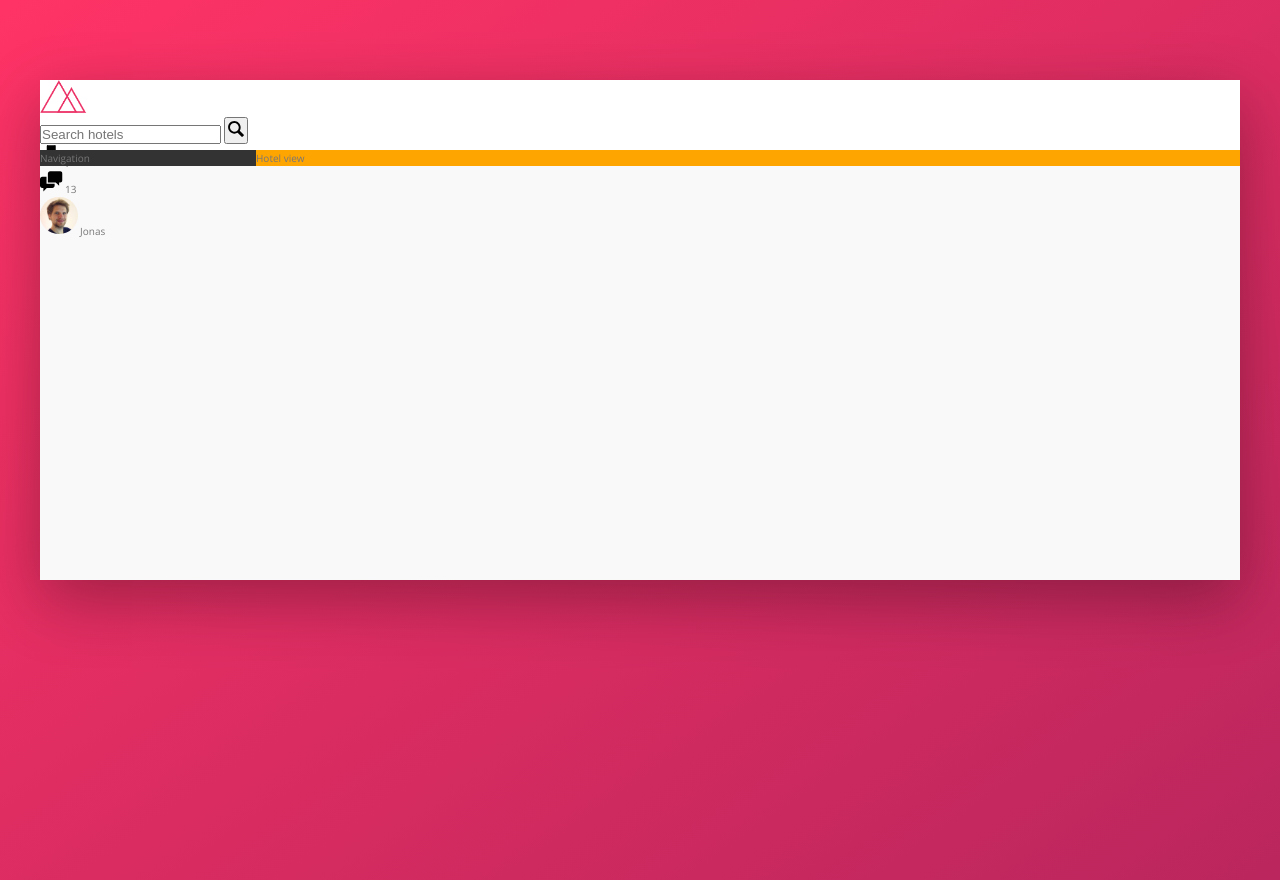
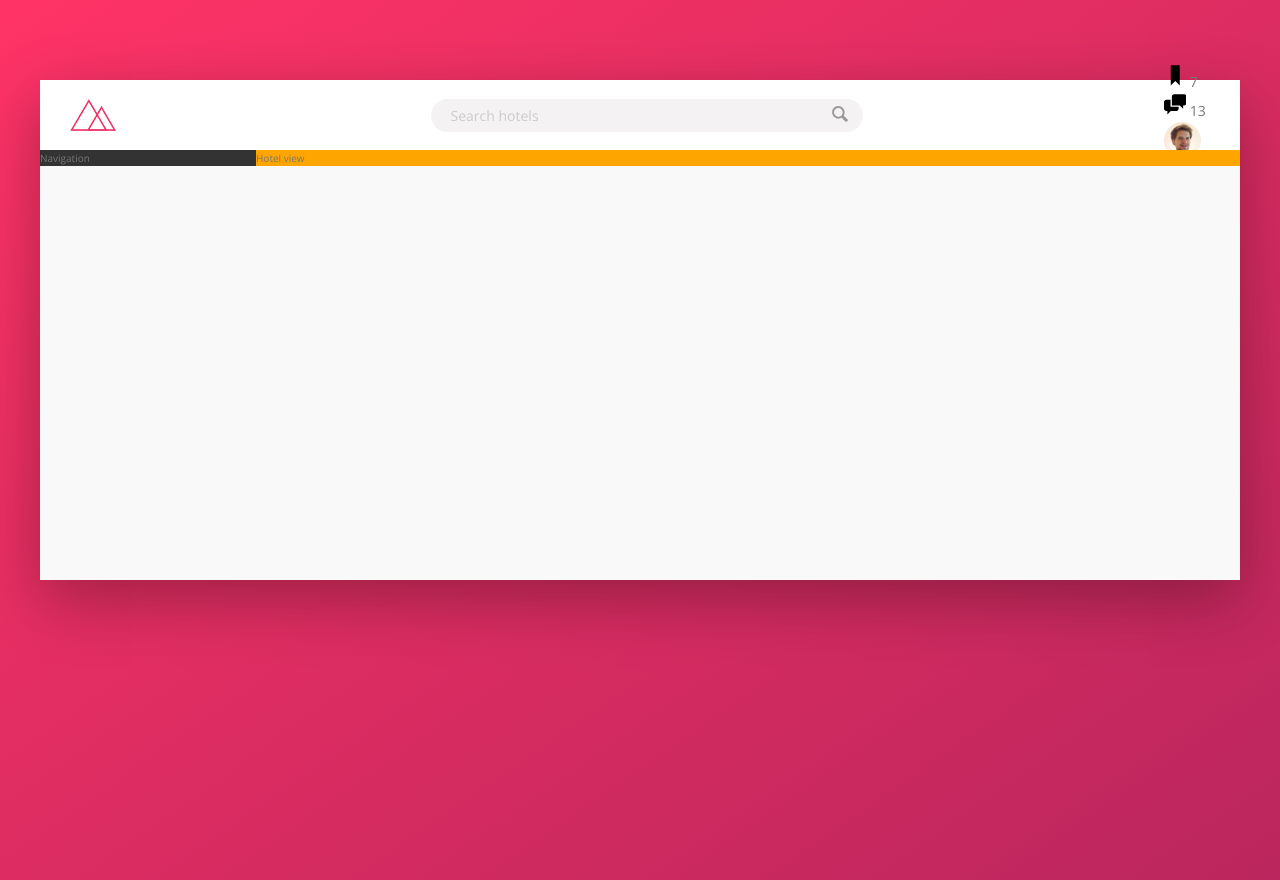
Before and after one commit to Unknown-0perator/Websites, a website: page Trillo/index.html in a window 1280 px wide. Drawn offline with nearby package versions, Linux system fonts and the light colour scheme.

Commit message:
Search bar

```diff
--- a/Trillo/sass/_components.scss
+++ b/Trillo/sass/_components.scss
@@ -3,19 +3,60 @@
 
 .logo {
   height: 3.25rem;
+  margin-left: 3rem;
 }
 
 ///////////////////////////////
 /// Search
 
 .search {
+  flex: 0 0 40%;
+
+  display: flex;
+  align-items: center;
+  justify-content: center;
   &__input {
+    font-family: inherit;
+    font-size: inherit;
+    color: inherit;
+    background-color: var(--color-grey-light-2);
+    border: none;
+    padding: 0.7rem 2rem;
+    border-radius: 100rem;
+    width: 90%;
+    transition: all 0.2s;
+    margin-right: -3.25rem;
+
+    &:focus {
+      outline: none;
+      width: 100%;
+      background-color: var(--color-grey-light-3);
+    }
+    &::-webkit-input-placeholder {
+      font-weight: 100;
+      color: var(--color-grey-light-4);
+    }
   }
+
+  &__input:active + &__button {
+    background-color: var(--color-grey-light-3);
+  }
+
   &__button {
+    border: none;
+    background-color: var(--color-grey-light-2);
+
+    &:focus {
+      outline: none;
+    }
+    &:active {
+      transform: translateY(2px);
+    }
   }
   &__icon {
     height: 2rem;
     width: 2rem;
+    fill: var(--color-grey-dark-3);
   }
 }
 
--- a/Trillo/sass/_layout.scss
+++ b/Trillo/sass/_layout.scss
@@ -6,9 +6,14 @@
   min-height: 50rem;
 }
 .header {
+  font-size: 1.4rem;
   height: 7rem;
   background-color: #fff;
   border-bottom: var(--color-grey-light-2);
+
+  display: flex;
+  justify-content: space-between;
+  align-items: center;
 }
 .content {
   display: flex;
```
Also changed, not shown: Trillo/css/style.css.
